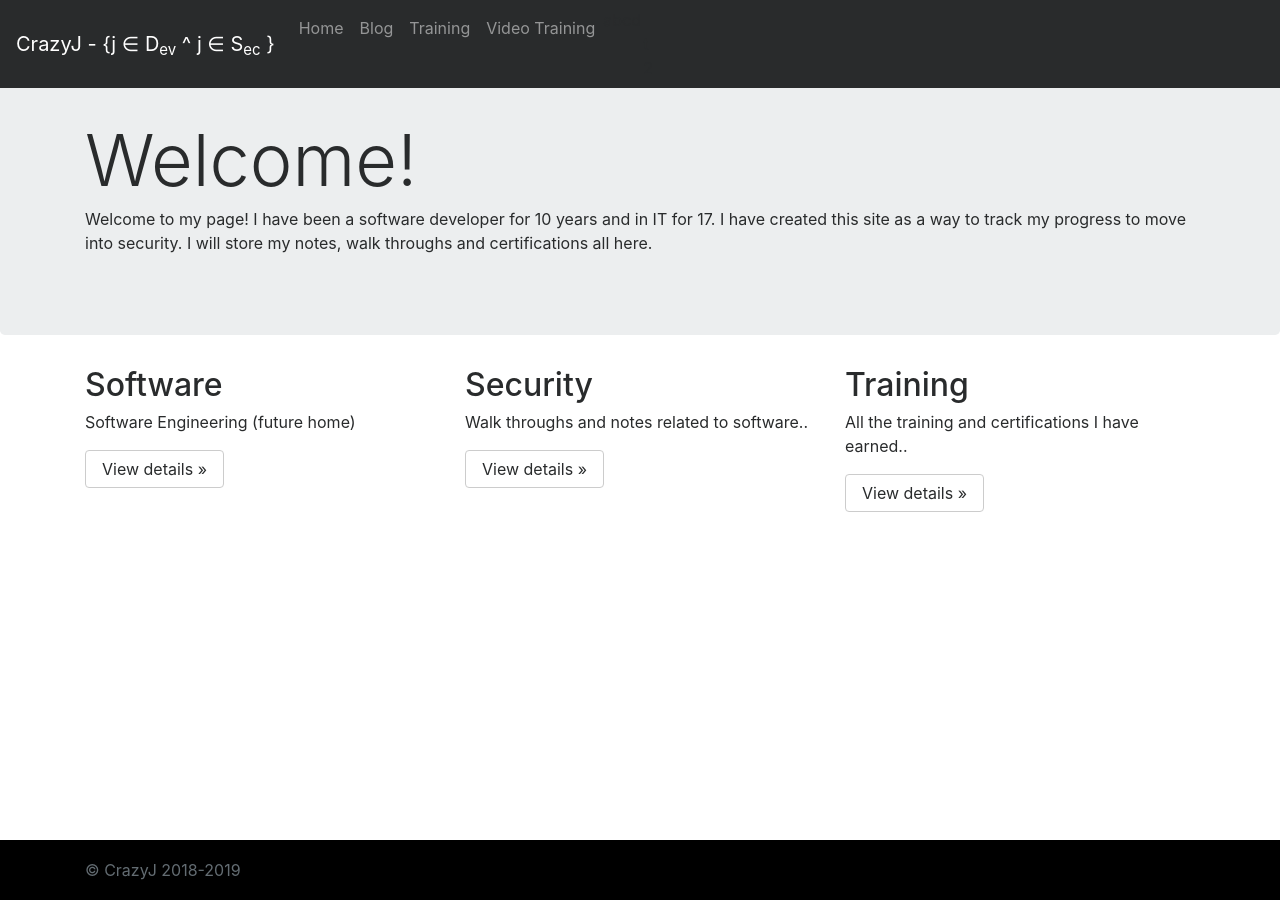
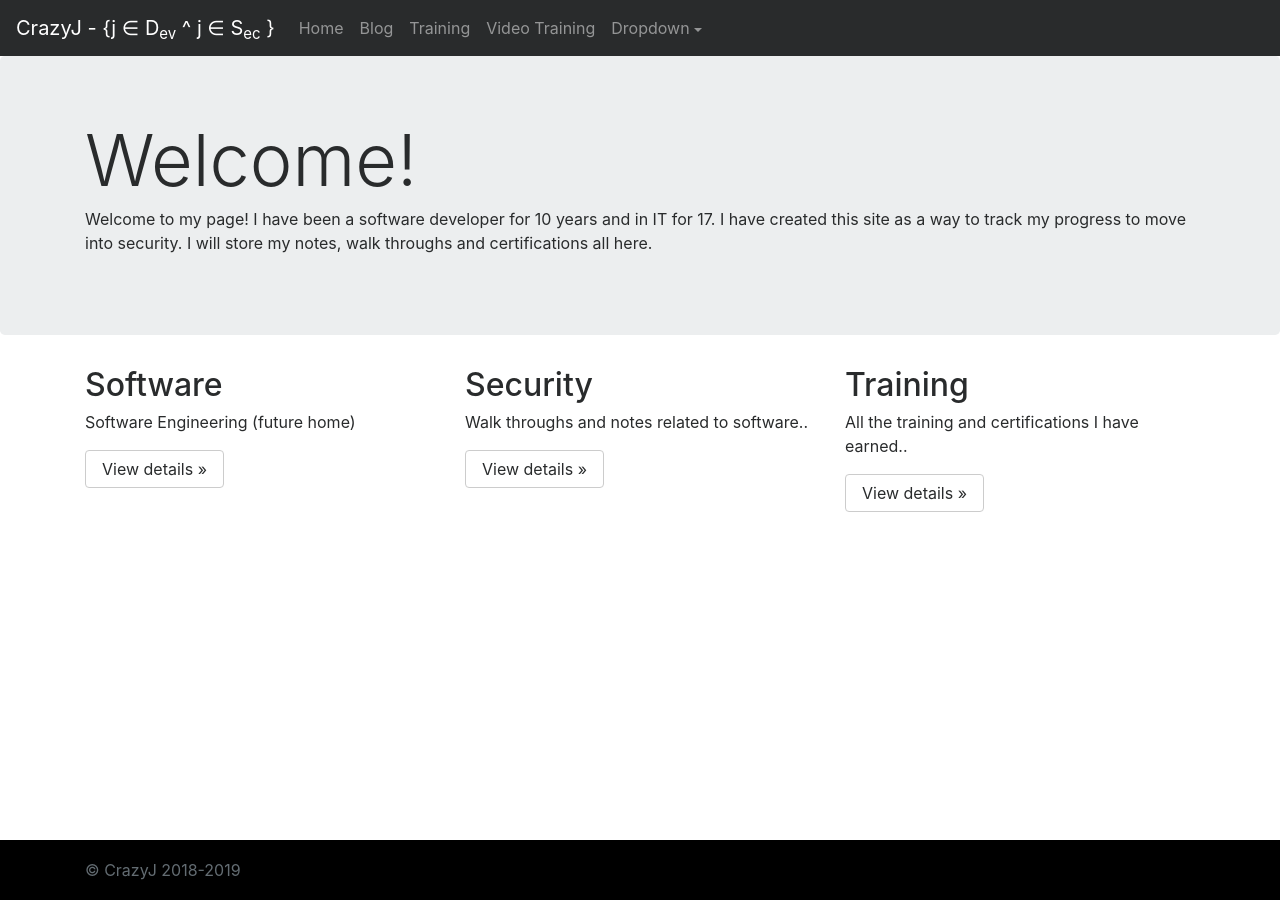
Before and after one commit to CrazyJ-Rod/CrazyJ-Rod.github.io, a Jekyll site: the page built from index.html, in a window 1280 px wide. Built offline with Jekyll 4.4.1, drawn with Linux system fonts in a browser that asks for light colours; nearby versions of some CDN libraries.

Commit message:
Update default.html

```diff
--- a/_layouts/default.html
+++ b/_layouts/default.html
@@ -31,13 +31,16 @@
           <li class="nav-item">
             <a  href="/videotraining.html" class='nav-link'>Video Training</a>
           </li>
-	  <li class="nav-item">
-		  abcd
-		<ul>
-			<li>t</li>
-			<li>2</li>
-		  </ul>
-	   </li>
+	  <li class="nav-item dropdown">
+	    <a class="nav-link dropdown-toggle" data-toggle="dropdown" href="#" role="button" aria-haspopup="true" aria-expanded="false">Dropdown</a>
+	    <div class="dropdown-menu">
+	      <a class="dropdown-item" href="#">Action</a>
+	      <a class="dropdown-item" href="#">Another action</a>
+	      <a class="dropdown-item" href="#">Something else here</a>
+	      <div class="dropdown-divider"></div>
+	      <a class="dropdown-item" href="#">Separated link</a>
+	    </div>
+	  </li>
         </ul>
       </div>
     </nav>
```
